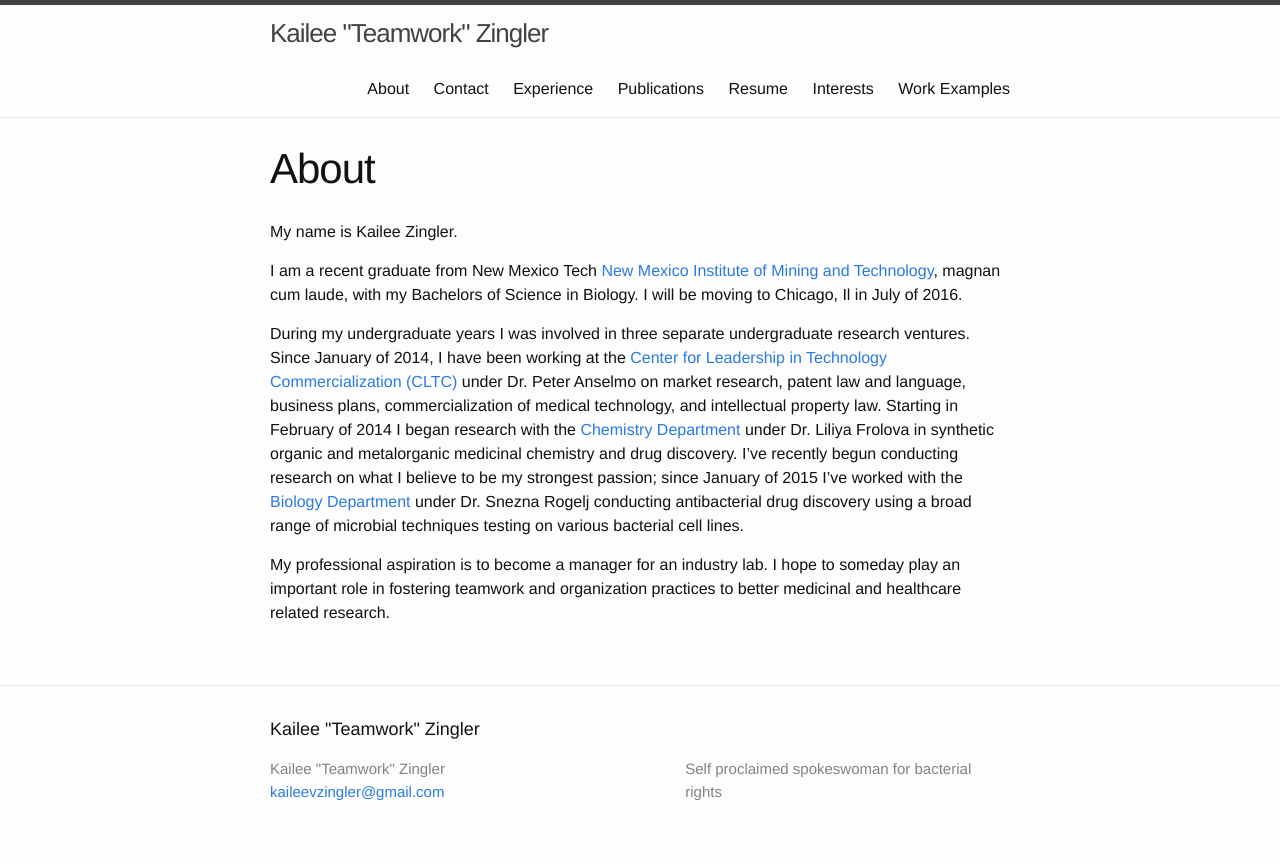
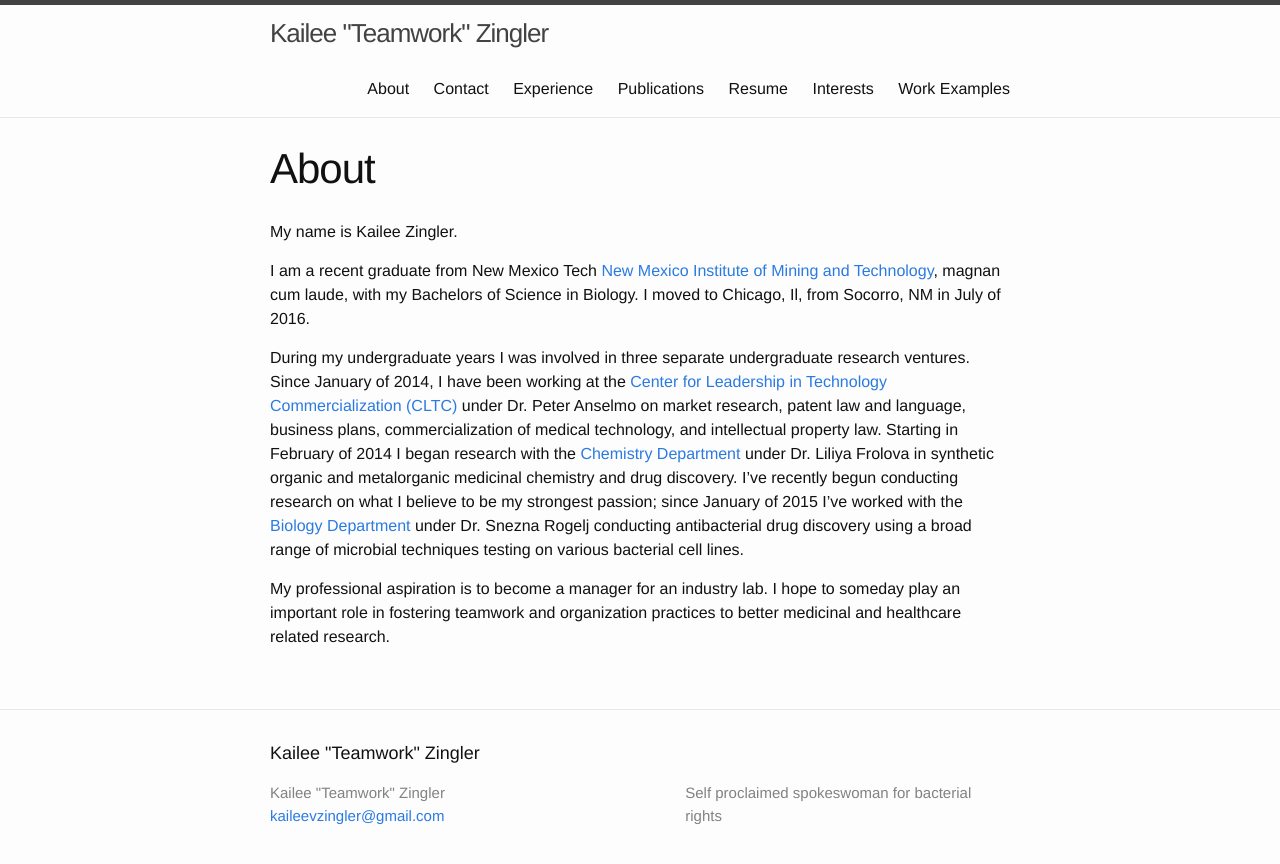
Before and after one commit to kzingler/kzingler.github.io, a Jekyll site: the page built from about.md, in a window 1280 px wide. Shown: the top 864 px of the page. Built offline with Jekyll 4.4.1, drawn with Linux system fonts in a browser that asks for light colours.

Commit message:
Update info

```diff
--- a/about.md
+++ b/about.md
@@ -8,7 +8,7 @@ My name is Kailee Zingler.
 I am a recent graduate from New Mexico Tech [New Mexico Institute of Mining and
 Technology](https://en.wikipedia.org/wiki/New_Mexico_Institute_of_Mining_and_Technology),
 magnan cum laude, with my Bachelors of Science
-in Biology. I will be moving to Chicago, Il in July of 2016.
+in Biology. I moved to Chicago, Il, from Socorro, NM in July of 2016.
 
 During my undergraduate years I was involved in three separate undergraduate research ventures.  Since
 January of 2014, I have been working at the [Center for Leadership in Technology
```
